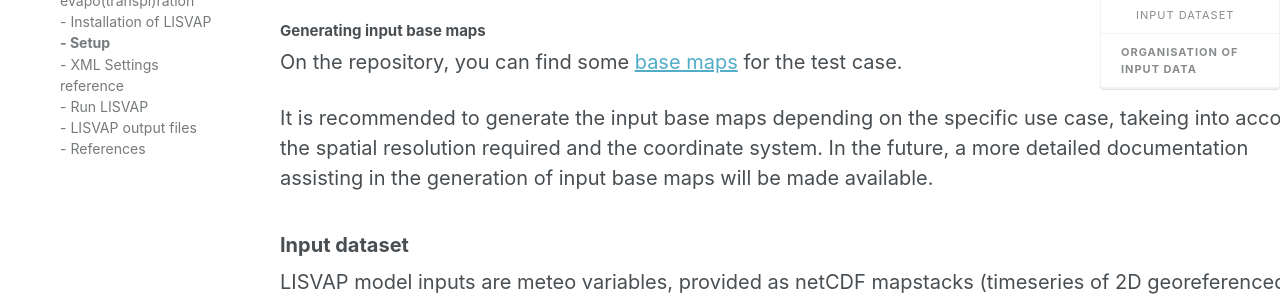
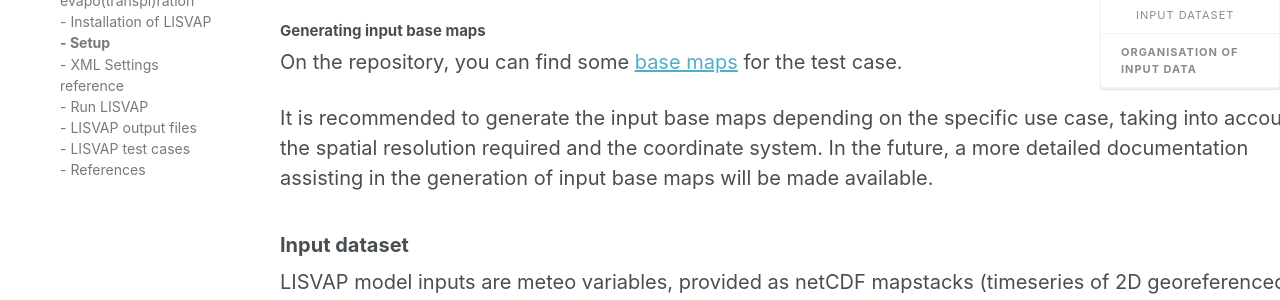
Before and after one commit to ec-jrc/lisflood-lisvap, a Jekyll site: the page built from 3_1_LISVAP_setup/index.md, in a window 1280 px wide and 900 px high, scrolled down 905 px. Shown: the part 154-454 px from the top of the window. Built offline with Jekyll 4.4.1, drawn with Linux system fonts in a browser that asks for light colours; nearby versions of some CDN libraries; our own code applies the rules of GitHub Pages for plain Markdown files.

Commit message:
added links to xml template on lisvap repo

```diff
--- a/3_1_LISVAP_setup/index.md
+++ b/3_1_LISVAP_setup/index.md
@@ -4,7 +4,7 @@
 
 1. Prepare base maps
 2. Prepare input dataset
-3. [Prepare the XML settings file](/lisflood-lisvap/3_2_LISVAP_settingsfile)
+3. [Prepare the XML settings file](/lisflood-lisvap/3_2_LISVAP_settingsfile/)
 
 All input to LISVAP is provided as maps (grid files in PCRaster format or maps in netCDF format).
 
@@ -37,13 +37,15 @@
 
 On the repository, you can find some [base maps](https://github.com/ec-jrc/lisflood-lisvap/tree/master/basemaps) for the test case.
 
-It is recommended to generate the input base maps depending on the specific use case, takeing into account the spatial resolution required and the coordinate system. In the future, a more detailed documentation assisting in the generation of input base maps will be made available.
+It is recommended to generate the input base maps depending on the specific use case, taking into account the spatial resolution required and the coordinate system.
+In the future, a more detailed documentation assisting in the generation of input base maps will be made available.
 
 
 ### Input dataset
 
 LISVAP model inputs are meteo variables, provided as netCDF mapstacks (timeseries of 2D georeferenced variables).
-Depending on available meteo variables, you can setup LISVAP to run using two different datasets of meteorological input variables. To facilitate the use of LISVAP two specific use cases, derived from the EFAS and CORDEX set up are available for demonstration purposes.  [^2].
+Depending on available meteo variables, you can setup LISVAP to run using two different datasets of meteorological input variables.
+To facilitate the use of LISVAP two specific use cases, derived from the EFAS and CORDEX set up are available for demonstration purposes.  [^2].
 
 [^2]: [CORDEX](https://www.cordex.org/)
 
--- a/_config.yml
+++ b/_config.yml
@@ -243,6 +243,8 @@
           url: 4_LISVAP_run
         - title: "- LISVAP output files"
           url: 5_LISVAP_output
+        - title: "- LISVAP test cases"
+          url: 6_LISVAP_tests
         - title: "- References"
           url: 0_References
 
```
Also changed, not shown: 3_2_LISVAP_settingsfile/index.md (+7 -3 lines), 4_LISVAP_run/index.md (+3 -3 lines), 6_LISVAP_tests/index.md (added, +1 -0 lines).
